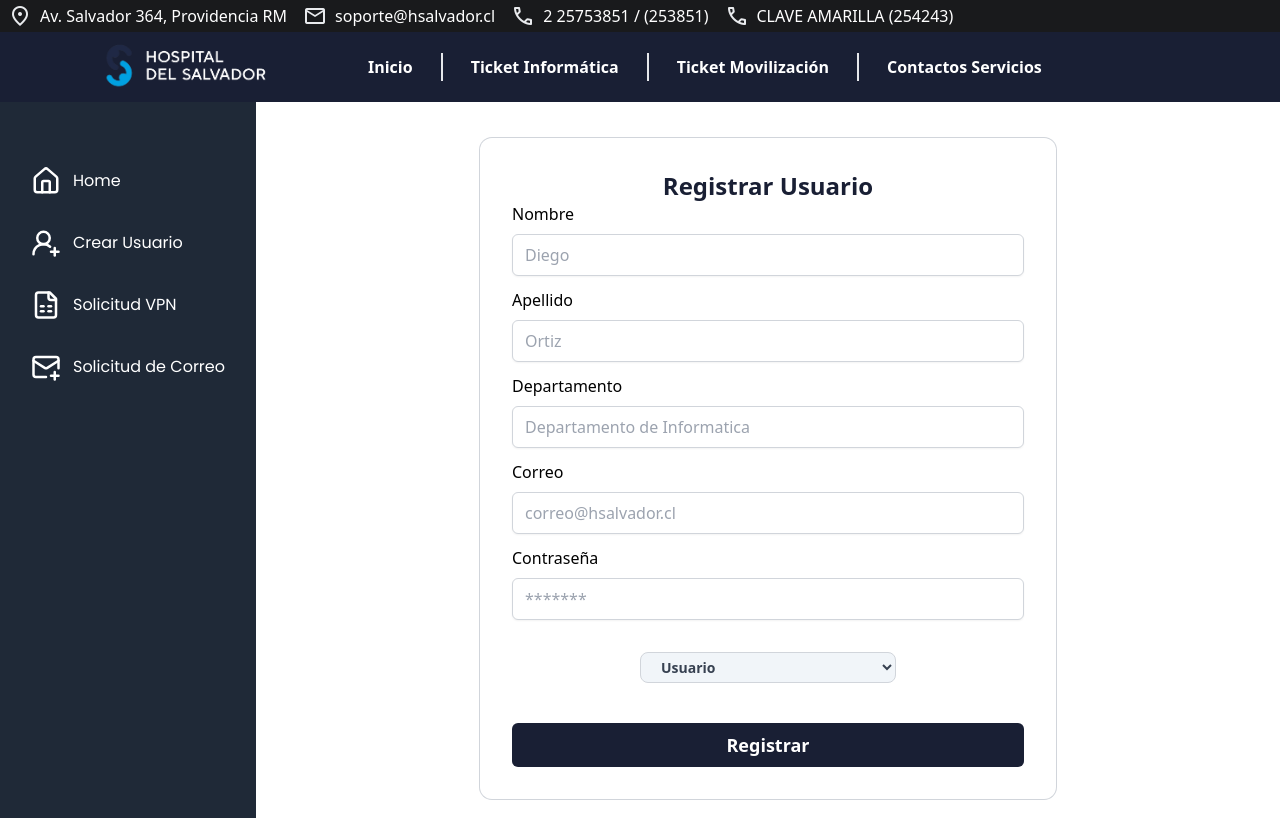
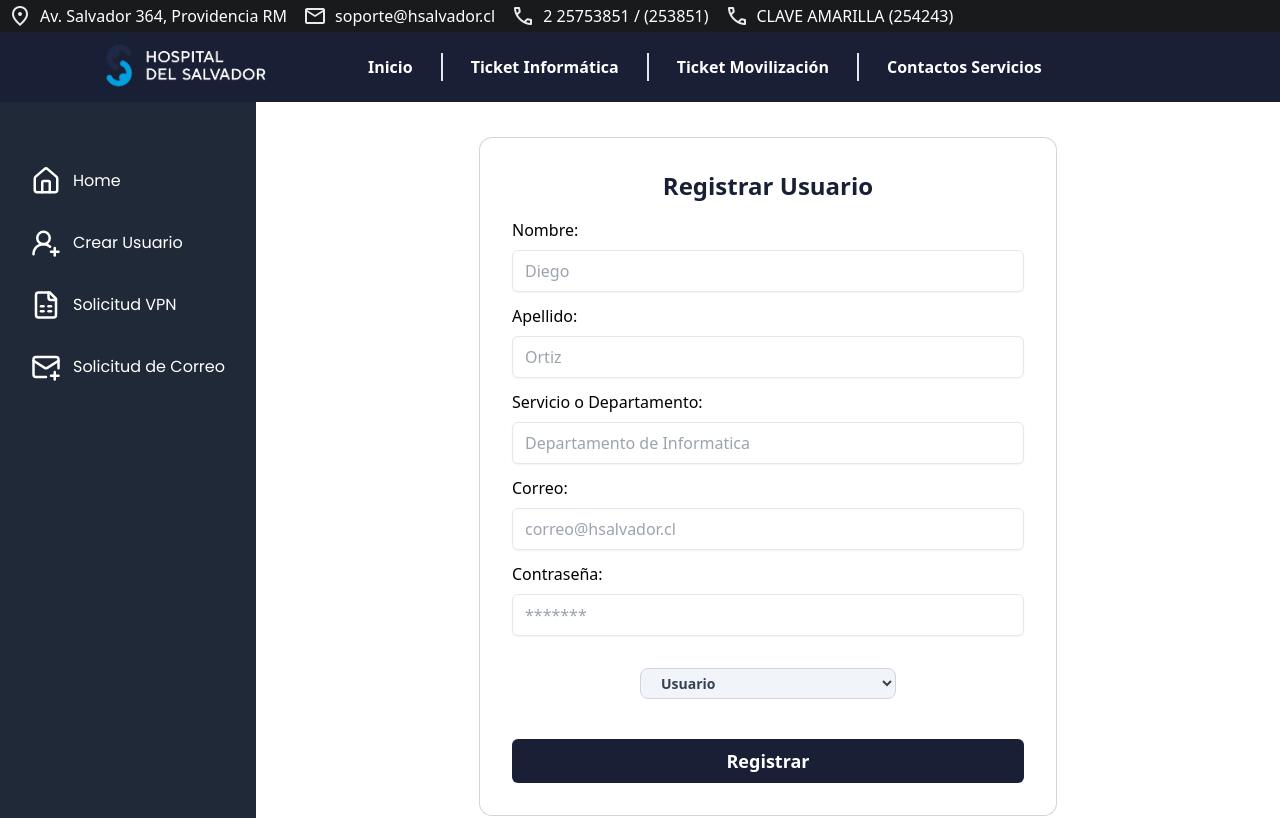
Before and after one commit to RichValero/Accesos_HDS, a React (Vite) app: page /register in a window 1280 px wide. Shown: the top 818 px of the page. Built offline with nearby package versions, Linux system fonts and the light colour scheme.

Commit message:
some changes

```diff
--- a/src/App.jsx
+++ b/src/App.jsx
@@ -6,7 +6,7 @@ import Dashboard from "./pages/Dashboard";
 import { Layout } from "./components/Layout/Layout";
 import {
   VpnRequestForm,
-  UserCreationForm,
+  CreateUserForm,
   EmailRequestForm,
 } from "@/components/forms";
 
@@ -19,7 +19,7 @@ export default function App() {
             <Route path="/" element={<Home />} />
             <Route path="/login" element={<Login />} />
             <Route path="/dashboard" element={<Dashboard />} />
-            <Route path="/register" element={<UserCreationForm />} />
+            <Route path="/register" element={<CreateUserForm />} />
             <Route path="/email" element={<EmailRequestForm />} />
             <Route path="contacts" element={<Contacts />} />
             {/* VPN REQUEST FORM START*/}
--- a/src/components/Forms/emailRequestForm/components/emailRequesForm.jsx
+++ b/src/components/Forms/emailRequestForm/components/emailRequesForm.jsx
@@ -2,8 +2,13 @@ import { yupResolver } from "@hookform/resolvers/yup";
 import { useForm } from "react-hook-form";
 import { FormLayout } from "@/components/forms";
 import { EmailRequestSchema } from "@/components/forms";
+import { InputField } from "../../shared/components/InputField";
+import { useState } from "react";
 
 export const EmailRequestForm = () => {
+  const [successMessage, setSuccessMessage] = useState("");
+  const [errorMessage, setErrorMessage] = useState("");
+
   const {
     register,
     handleSubmit,
@@ -12,53 +17,80 @@ export const EmailRequestForm = () => {
     resolver: yupResolver(EmailRequestSchema),
   });
 
+  const onSubmit = async (data) => {
+    try {
+      const response = await fetch(
+        "http://localhost:5000/email/requestregister",
+        {
+          method: "POST",
+          headers: {
+            "Content-type": "application/json",
+          },
+          body: JSON.stringify(data),
+        }
+      );
+
+      if (!response.ok) {
+        throw new Error("Algo no funciona, intentalo de nuevo");
+      }
+      const responseData = await response.json();
+      setSuccessMessage("Solicitud enviada exitosamente", responseData);
+    } catch (error) {
+      console.error("Error al generar solicitud:", error.message);
+      setErrorMessage("Error al generar solicitud", error.message);
+    }
+  };
+
   return (
-    <FormLayout title="Solicitud de Creacion de correo">
-      <form onSubmit={handleSubmit((data) => console.log(data))}>
-        <div className="pt-5 font-semibold">
-          <label htmlFor="firstname" className="block text-lg pb-2">
-            Nombre:
-          </label>
-          <input
-            {...register("firstname")}
+    <FormLayout
+      title="Solicitud de Creacion de correo"
+      label="Ingresa los datos del funcionario(a) que requiere el correo"
+    >
+      <form onSubmit={handleSubmit(onSubmit)}>
+        <InputField
+          label="Nombre:"
+          name="first_name"
+          register={register}
+          errors={errors}
           placeholder="Nombre"
-            className="ring-1 ring-gray-300 rounded-md py-2 px-4 w-full"
         />
-        </div>
-        <div className="pt-5 font-semibold">
-          <label htmlFor="lastname" className="block text-lg pb-2">
-            Apellido:
-          </label>
-          <input
-            {...register("lastname")}
-            placeholder="Apellido"
-            className="ring-1 ring-gray-300 rounded-md py-2 px-4 w-full"
+        <InputField
+          label="Apellidos:"
+          name="last_name"
+          register={register}
+          errors={errors}
+          placeholder="Primer y Segundo"
         />
-        </div>
-        <div className="pt-5 font-semibold">
-          <label htmlFor="firstname" className="block text-lg pb-2">
-            Departamento:
-          </label>
-          <input
-            {...register("firstname")}
-            className="ring-1 ring-gray-300 rounded-md py-2 px-4 w-full"
-            placeholder="Departamento"
+        <InputField
+          label="Servicio o Departamento:"
+          name="department"
+          register={register}
+          errors={errors}
+          placeholder="Departamento o servicio"
         />
-        </div>
-        <div className="pt-5 font-semibold">
-          <label htmlFor="firstname" className="block text-lg pb-2">
-            Correo:
-          </label>
-          <input
-            {...register("firstname")}
-            className="ring-1 ring-gray-300 rounded-md py-2 px-4 w-full"
-            placeholder="correo@hsalvador.cl"
+        <InputField
+          label="Cargo:"
+          name="role"
+          register={register}
+          errors={errors}
+          placeholder="EU / TENS / COORDINADOR(A)"
         />
-        </div>
-      </form>
-      <button className="w-full bg-primary text-white py-2 rounded-md mt-5 font-bold text-lg">
+        <InputField
+          label="Anexo:"
+          name="phone"
+          register={register}
+          errors={errors}
+          placeholder="123456"
+        />
+        <button
+          type="submit"
+          className="w-full bg-primary text-white py-2 rounded-md mt-5 font-bold text-lg"
+        >
           Registrar
         </button>
+      </form>
+      {successMessage && <p>{successMessage}</p>}
+      {errorMessage && <p>{errorMessage}</p>}
     </FormLayout>
   );
 };
--- a/src/components/Forms/emailRequestForm/schemas/emailRequestSchema.jsx
+++ b/src/components/Forms/emailRequestForm/schemas/emailRequestSchema.jsx
@@ -1,14 +1,14 @@
 import * as yup from "yup";
 
 export const EmailRequestSchema = yup.object().shape({
-  firstname: yup
+  first_name: yup
     .string()
     .required("Campo requerido")
     .matches(/^[A-Za-z_ ]+$/i, "Solo Letras")
     .min(6, "Minimo 6 caracteres")
     .max(50, "Maximo 50 caracteres"),
 
-  lastname: yup
+  last_name: yup
     .string()
     .required("Campo requerido")
     .matches(/^[A-Za-z_ ]+$/i, "Solo Letras")
@@ -28,4 +28,11 @@ export const EmailRequestSchema = yup.object().shape({
     .matches(/^[A-Za-z_ ]+$/i, "Solo Letras")
     .min(6, "Minimo 6 caracteres")
     .max(50, "Maximo 50 caracteres"),
+
+  phone: yup
+    .string()
+    .required("Campo requerido")
+    .matches(/^[0-9]+$/i, "Solo numeros")
+    .min(6, "Minimo 6 caracteres")
+    .max(6, "Maximo 6 caracteres"),
 });
--- a/src/components/Forms/index.js
+++ b/src/components/Forms/index.js
@@ -1,7 +1,7 @@
 export { Button } from "./Button";
 
 // FORMS EXPORTS START
-export { UserCreationForm } from "./userCreationForm/components/UserCreationForm";
+export { CreateUserForm } from "./userCreationForm/components/CreateUserForm";
 export { VpnRequestForm } from "./vpnRequestForm/VpnRequestForm";
 export { EmailRequestForm } from "./emailRequestForm/components/emailRequesForm";
 //FORMS EXPORTS END
--- a/src/components/Forms/shared/components/FormLayout.jsx
+++ b/src/components/Forms/shared/components/FormLayout.jsx
@@ -1,10 +1,11 @@
-export const FormLayout = ({ title, children }) => {
+export const FormLayout = ({ title, label, children }) => {
   return (
     <section className="pt-5 min-h-screen mx-auto max-w-xl">
       <div className="flex flex-col justify-center items-center ring-1 ring-gray-300 rounded-xl p-8">
         <legend className="text-2xl font-bold text-center text-primary">
           {title}
         </legend>
+        <h2 className="text-md font-semibold text-center py-2">{label}</h2>
         <div className="w-full">{children}</div>
       </div>
     </section>
--- a/src/components/Forms/shared/components/InputField.jsx
+++ b/src/components/Forms/shared/components/InputField.jsx
@@ -2,30 +2,31 @@ import React from "react";
 
 export const InputField = ({
   label,
-  title,
   name,
   register,
-  error,
+  errors,
   type = "text",
   placeholder,
-  ...props
+  ...rest
 }) => {
   return (
     <div className="flex flex-col pb-3 font-medium">
       <label htmlFor={name} className="pb-2">
-        {title}
+        {label}
       </label>
       <input
+        id={name}
+        type={type}
         {...register(name)}
-        type={type}
-        id={name}
-        {...props}
         placeholder={placeholder}
-        className={`w-full px-3 py-2 border rounded-md shadow-sm focus:ring-blue-500 focus:border-blue-500 ${
-          error ? "border-red-500" : "border-gray-300"
+        className={`w-full px-3 py-2 border rounded-md shadow-sm focus:ring-blue-500  ${
+          errors[name] ? "border-red-500" : "ring-gray-300"
         }`}
+        {...rest}
       />
-      {error && <p className="mt-1 text-sm text-red-600">{error.message}</p>}
+      {errors[name] && (
+        <p className="mt-1 text-sm text-red-600">{errors[name].message}</p>
+      )}
     </div>
   );
 };
--- a/src/components/Forms/userCreationForm/components/UserCreationForm.jsx
+++ b/src/components/Forms/userCreationForm/components/CreateUserForm.jsx
@@ -1,12 +1,13 @@
-import React from "react";
 import { useForm } from "react-hook-form";
 import { yupResolver } from "@hookform/resolvers/yup";
 import { UserCreationSchema } from "../schemas/userCreationSchema";
 import { FormLayout } from "@components/forms";
 import { InputField } from "../../shared/components/InputField";
+import { useState } from "react";
 
-export const UserCreationForm = () => {
-  const [successMessage, setSuccessMessage] = React.useState("");
+export const CreateUserForm = () => {
+  const [successMessage, setSuccessMessage] = useState("");
+  const [errorMessage, setErrorMessage] = useState("");
 
   const {
     register,
@@ -42,35 +43,40 @@ export const UserCreationForm = () => {
       <form className="flex flex-col" onSubmit={handleSubmit(onSubmit)}>
         {successMessage && <p>{successMessage}</p>}
         <InputField
-          title="Nombre"
+          label="Nombre:"
+          name="first_name"
           register={register}
-          name="first_name"
+          errors={errors}
           placeholder="Diego"
         />
         <InputField
-          title="Apellido"
+          label="Apellido:"
+          name="last_name"
           register={register}
-          name="last_name"
+          errors={errors}
           placeholder="Ortiz"
         />
         <InputField
-          title="Departamento"
+          label="Servicio o Departamento:"
+          name="department"
           register={register}
-          name="department"
+          errors={errors}
           placeholder="Departamento de Informatica"
         />
         <InputField
-          title="Correo"
-          register={register}
+          label="Correo:"
           type="email"
           name="email"
+          register={register}
+          errors={errors}
           placeholder="correo@hsalvador.cl"
         />
         <InputField
-          title="Contraseña"
-          register={register}
+          label="Contraseña:"
           name="password"
           type="password"
+          register={register}
+          errors={errors}
           placeholder="*******"
         />
         <div className="flex text-gray-400 justify-center pt-5">
```
Lines whose indentation alone changed are shown as unchanged.
